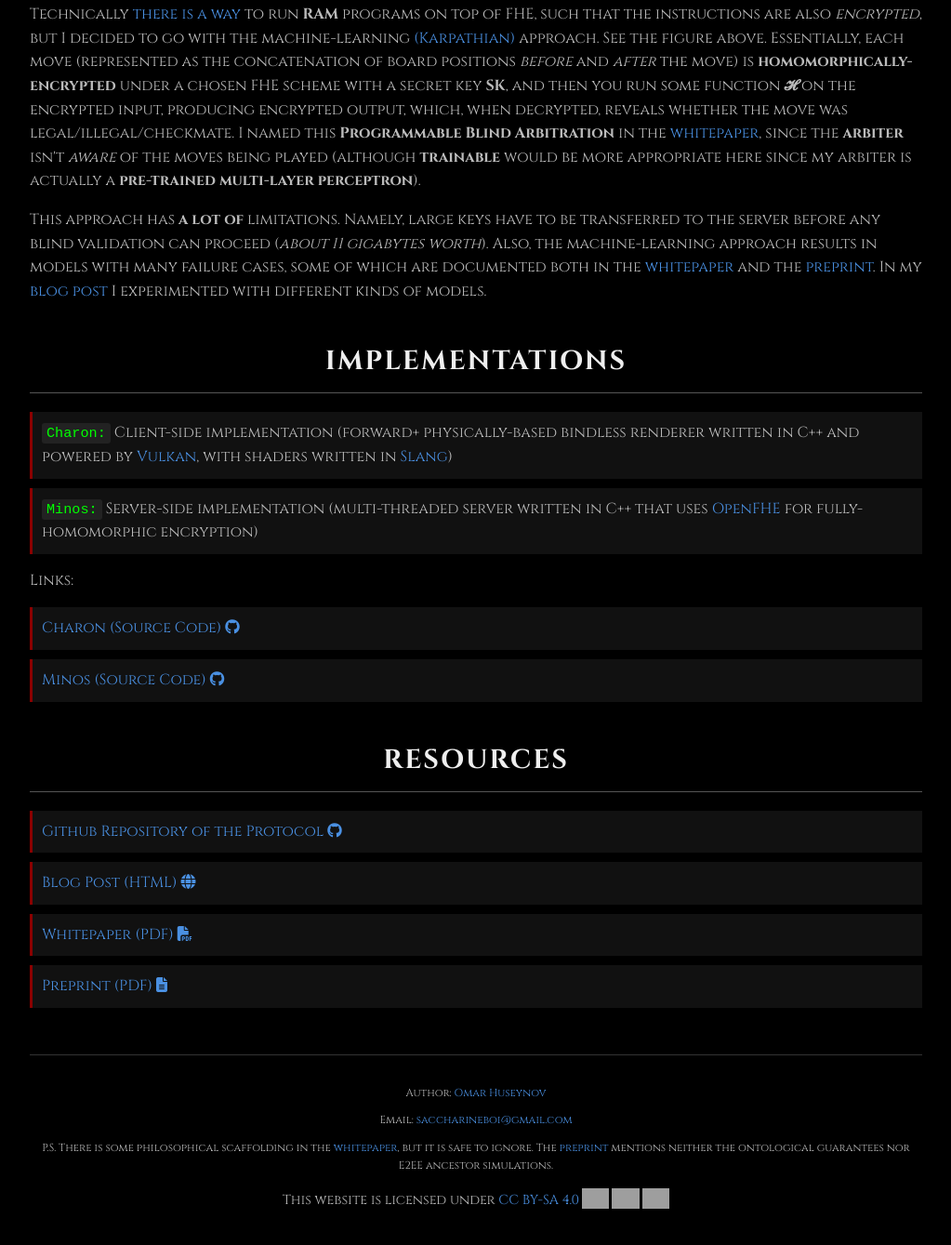
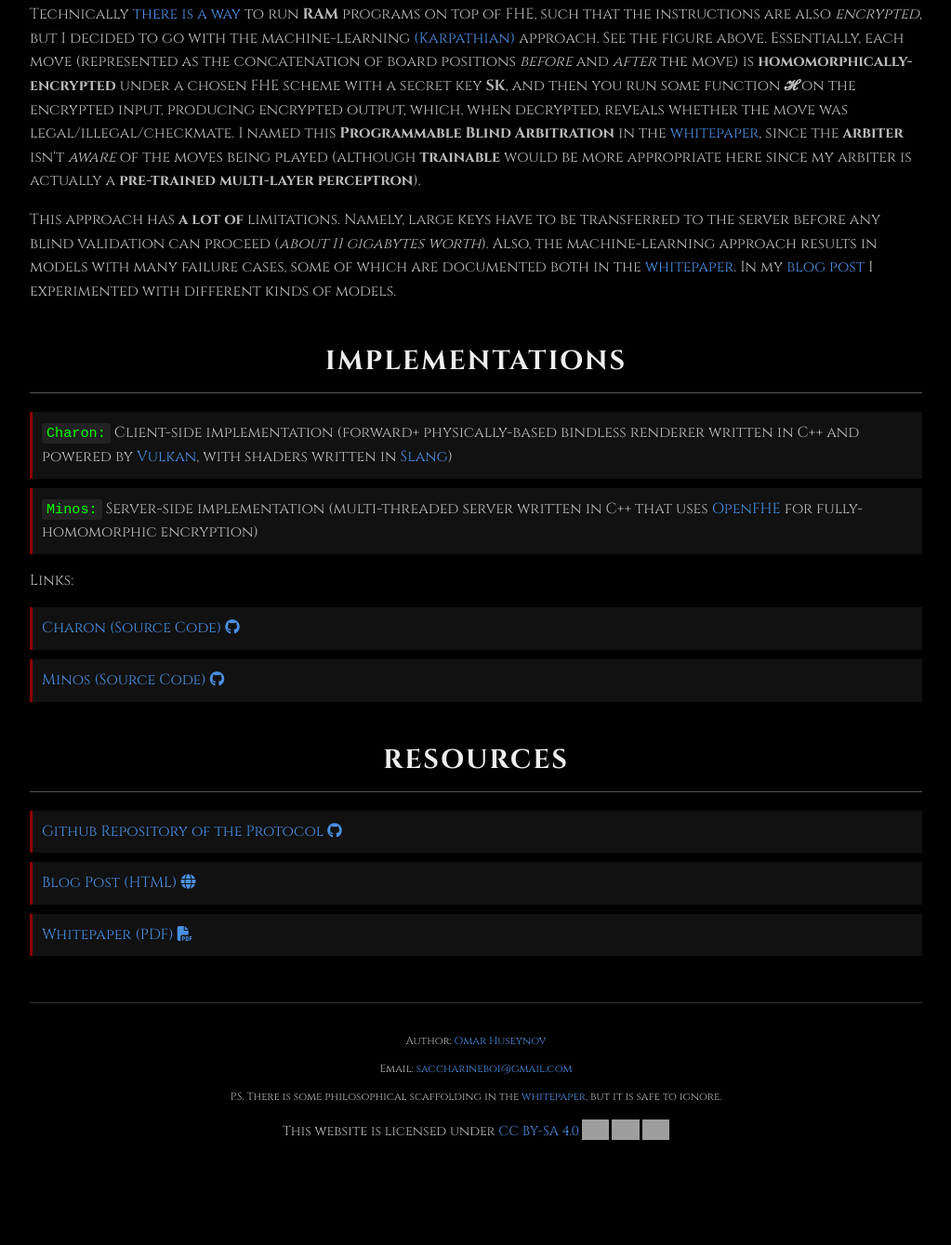
Before and after one commit to saccharineboi/hadesprotocol.org, a website: page index.html in a window 1280 px wide. Shown: the part 2596-3935 px from the top of the page at 93% size, without its empty margins (128-1151 px from the left). After the commit the page ends 3884 px from the top, so only its background shows below. Drawn offline with Linux system fonts and the light colour scheme; grey boxes are pictures that could not be loaded.

Commit message:
Remove preprint

```diff
--- a/index.html
+++ b/index.html
@@ -463,11 +463,8 @@
           some of which are documented both in the
           <a href="https://drive.google.com/file/d/1dwugtmDCoLawFlVrNSKuD4Mmpso1tbud/view?usp=sharing" target="_blank"
             >whitepaper</a
-          >
-          and the
-          <a href="https://drive.google.com/file/d/1b3W5eUv-2yjc2NwY_NZlLUpIxkxZtC6h/view?usp=sharing" target="_blank"
-            >preprint</a
-          >. In my
+          >.
+          In my
           <a href="https://e954.dev/blog/hades.html" target="_blank"
             >blog post</a
           >
@@ -532,11 +529,6 @@
               >Whitepaper (PDF) <i class="fas fa-file-pdf"></i
             ></a>
           </li>
-          <li>
-            <a href="https://drive.google.com/file/d/1b3W5eUv-2yjc2NwY_NZlLUpIxkxZtC6h/view?usp=sharing" target="_blank"
-              >Preprint (PDF) <i class="fas fa-file-alt"></i
-            ></a>
-          </li>
           <!-- I can't upload this now :(
           <li>
             <a href="OmarHuseynovThesis_E2EE_Metaverse.pdf" target="_blank"
@@ -562,12 +554,7 @@
           P.S. There is some philosophical scaffolding in the
           <a href="https://drive.google.com/file/d/1dwugtmDCoLawFlVrNSKuD4Mmpso1tbud/view?usp=sharing" target="_blank"
             >whitepaper</a
-          >, but it is safe to ignore. The
-          <a href="https://drive.google.com/file/d/1b3W5eUv-2yjc2NwY_NZlLUpIxkxZtC6h/view?usp=sharing" target="_blank"
-            >preprint</a
-          >
-          mentions neither the ontological guarantees nor E2EE ancestor
-          simulations.
+          >, but it is safe to ignore.
         </p>
         <p xmlns:cc="http://creativecommons.org/ns#">
           This website is licensed under
```
